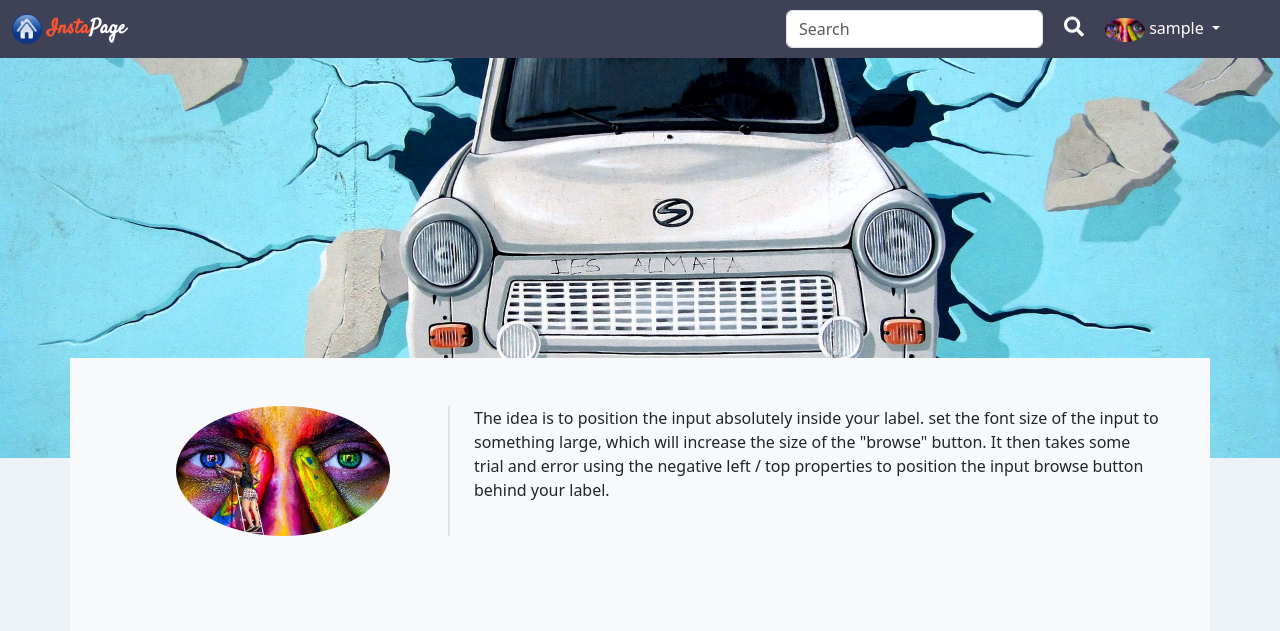
After one commit to enockabere/Insta, a Django app: page /personal/ in a window 1280 px wide. The commit adds this page. Shown: the top 631 px of the page. Run offline with Django 3.2, Linux system fonts and the light colour scheme; the visitor is signed in with stand-in values (Sample User, id 1); some libraries are stand-ins or nearby versions.

Commit message:
create a personal user profile

```diff
--- a/profiles/templates/profile/account.html
+++ b/profiles/templates/profile/account.html
@@ -79,6 +79,11 @@
                     <div class="part1">
                         <img src="../../../static/images/logo/home.png" alt="" class="d-inline-block align-text-top">
                                 <h5>{{user.username}}</h5>
+                                <a href="{% url 'personal' %}"><small>profile</small></a>
+                    </div>
+                    <div class="part1">
+                        <img src="../../../static/images/logo/home.png" alt="" class="d-inline-block align-text-top">
+                                <h5>{{user.username}}</h5>
                                 <small>follow</small>
                     </div>
                     <div class="part1">
--- /dev/null
+++ b/profiles/templates/profile/personal.html
@@ -0,0 +1,41 @@
+{% extends 'base.html' %}
+{% load bootstrap5 %}
+{% load static %}
+{% block content %}
+<section>
+<div class="d-flex container-fluid" lc-helper="background" style="height:50vh;background:url(../../../static/images/3.jpg)  center / cover no-repeat;">
+</div>
+<div class="container p-5 bg-light" style="margin-top:-100px">
+	<div class="row">
+		<div class="col-md-4 text-center align-self-center">
+			<div class="lc-block border-end border-2 ">
+				<div editable="rich">
+					<img src="../../../static/images/prof.jpg" height="130px" style="border-radius: 50%;" alt="" srcset="">
+				</div>
+			</div>
+		</div>
+        <div class="col-md-8">
+			<div class="lc-block ">
+				<div editable="rich">
+					<p >
+                        The idea is to position the input absolutely inside your label.
+                         set the font size of the input to something large, which will
+                         increase the size of the "browse" button. It then takes some trial
+                          and error using the negative left
+                         / top properties to position the input browse button behind your label.
+                    </p>
+
+				</div>
+			</div>
+		</div>
+	</div>
+	<div class="row">
+		<div class="col-md-9 offset-md-1">
+			<div class="lc-block mt-5">
+
+			</div>
+		</div>
+	</div>
+</div>
+</section>
+{% endblock %}
--- a/profiles/urls.py
+++ b/profiles/urls.py
@@ -3,4 +3,5 @@ from . import views
 urlpatterns = [
     path('', views.index,name="index"),
     path('home/',views.home,name="home" ),
+    path('personal/',views.personal,name="personal" ),
 ]
--- a/profiles/views.py
+++ b/profiles/views.py
@@ -10,3 +10,6 @@ def index(request):
 @login_required(login_url='accounts/login/')
 def home(request):
     return render(request,'profile/account.html')
+@login_required(login_url='accounts/login/')
+def personal(request):
+    return render(request,'profile/personal.html')
```
Also changed, not shown: static/css/base.css (line endings or trailing spaces).
